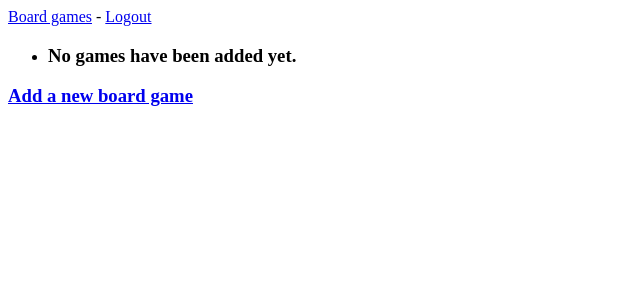
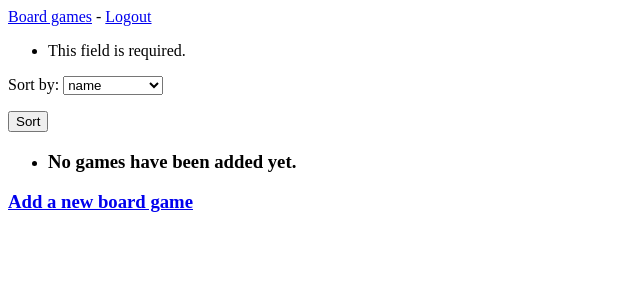
Before and after one commit to starxseeker/AppProg, a Django app: page /board_games/ in a window 1280 px wide. Shown: the top 300 px of the page, without its empty margins (0-640 px from the left). Run offline with Django 3.2, Linux system fonts and the light colour scheme; the visitor is signed in with stand-in values (Sample User, id 1); data that the repository does not hold is empty.

Commit message:
Added sorting system.

```diff
--- a/src/games/forms.py
+++ b/src/games/forms.py
@@ -1,6 +1,4 @@
 from django import forms
-from django.db.models import fields
-from django.forms.models import ModelMultipleChoiceField
 
 from .models import BoardGame, Genre, Review
 
@@ -18,7 +16,12 @@ class ReviewForm(forms.ModelForm):
         fields = ["review", "stars"]
         labels = {"review": "Review", "stars": "Stars"}
 
-class SortBoardGames(forms.ModelForm):
-    class Meta:
-        fields = ["name"]
-        labels = {"name": "Board game's name"}
+SORT_CHOICES= [
+    ('name', 'name'),
+    ('genre', 'genre'),
+    ('-total_borrow_count', 'borrow count'),
+    ('borrowed', 'availability'),
+    ]
+
+class SortForm(forms.Form):
+    sort = forms.CharField(label='Sort by', widget=forms.Select(choices=SORT_CHOICES), initial="name")
--- a/src/games/templates/games/board_games.html
+++ b/src/games/templates/games/board_games.html
@@ -5,6 +5,12 @@
 {% endblock page_header %}
 
 {% block content %}
+
+<form action="{% url 'games:board_games' %}" method="post">
+    {% csrf_token %}
+    {{ form.as_p }}
+    <button name="submit">Sort</button>
+</form>
 
 <ul>
     {% for boardgame in board_games %}
--- a/src/games/views.py
+++ b/src/games/views.py
@@ -3,7 +3,7 @@ from django.contrib.auth.decorators import login_required
 from django.http import Http404
 
 from .models import BoardGame, Review
-from .forms import BoardGameForm, ReviewForm
+from .forms import BoardGameForm, ReviewForm, SortForm
 
 # Create your views here.
 def index(request):
@@ -11,8 +11,20 @@ def index(request):
 
 @login_required
 def board_games(request):
-    board_games = BoardGame.objects.order_by('date_added')
-    context = {'board_games' : board_games}
+    form = SortForm(data=request.POST)
+    if form.is_valid():
+        sort = form.cleaned_data.get("sort")
+        if sort != "borrowed":
+            board_games = BoardGame.objects.order_by(sort)
+            context = {'form': form, 'board_games' : board_games}
+            return render(request, 'games/board_games.html', context)
+        else:
+            board_games = BoardGame.objects.filter(borrowed = False)
+            context = {'form': form, 'board_games' : board_games}
+            return render(request, 'games/board_games.html', context)
+
+    board_games = BoardGame.objects.order_by('name')
+    context = {'form': form, 'board_games' : board_games}
     return render(request, 'games/board_games.html', context)
 
 @login_required
```
